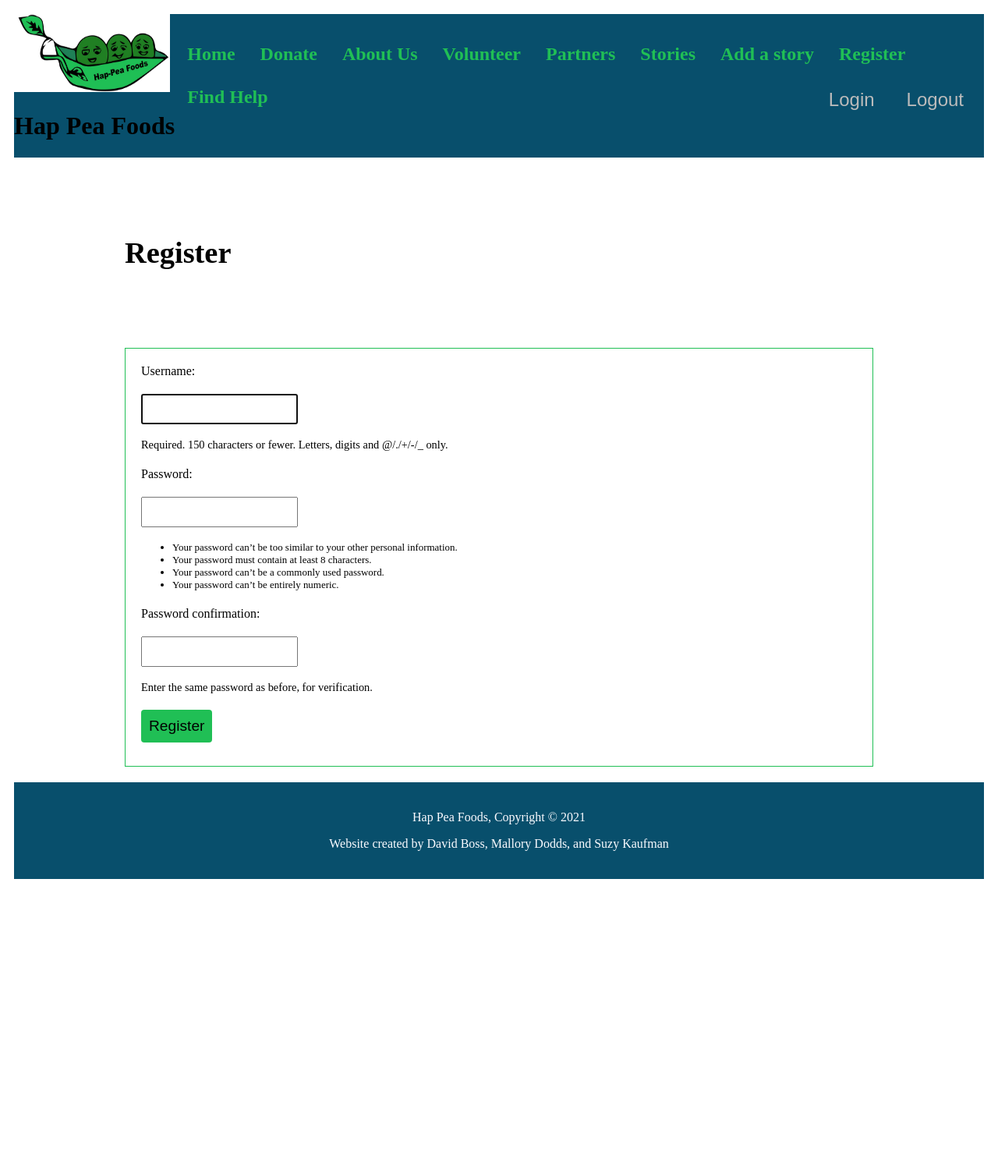
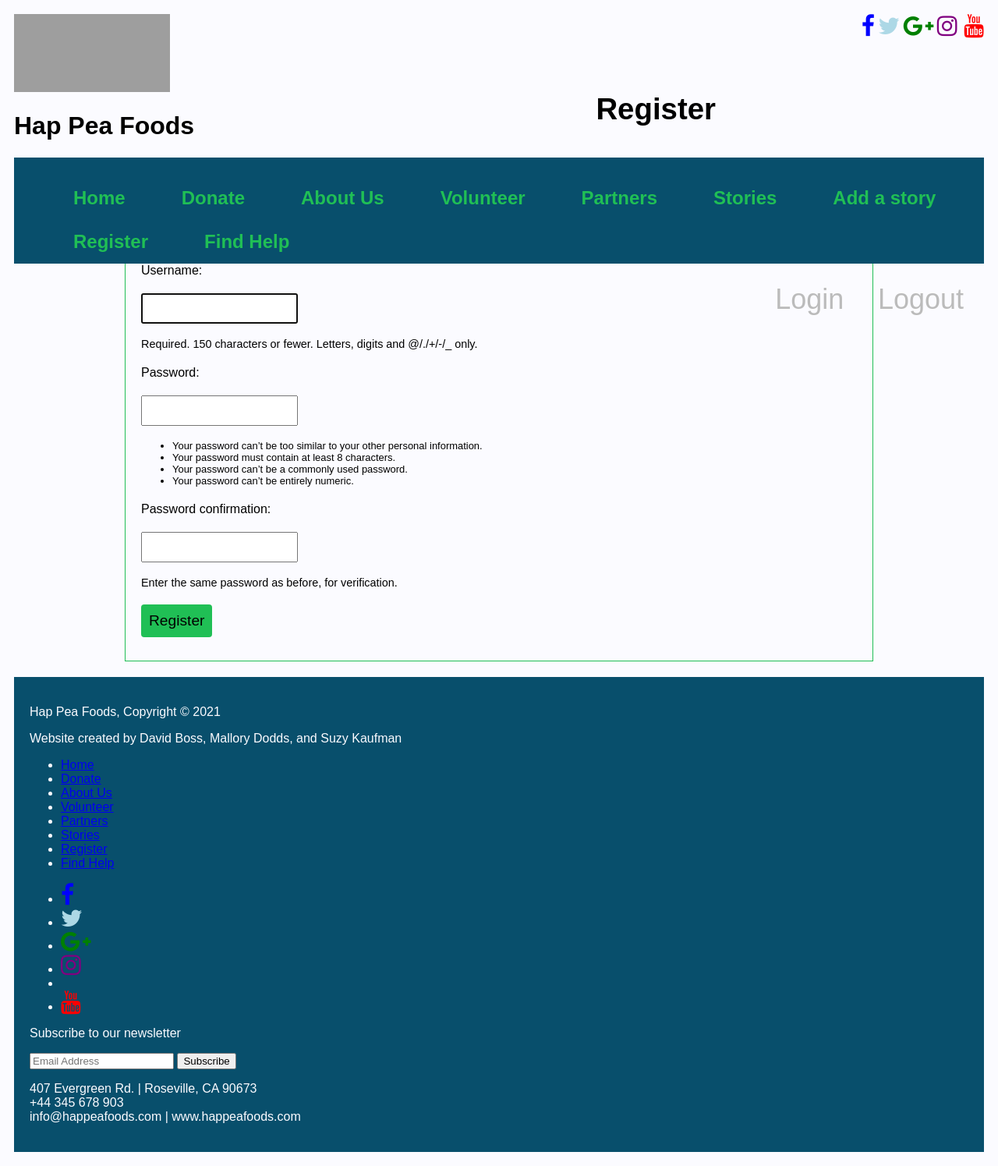
Before and after one commit to dmjefe/hap_pea_foods, a Django app: page /accounts/register/ in a window 1280 px wide. Shown: the whole page at 78% size. Before the commit the page ends 1127 px from the top, so only its background shows below. Run offline with Django 3.2, Linux system fonts and the light colour scheme; grey boxes are pictures that could not be loaded.

Commit message:
HTML CSS changes - Suzy

```diff
--- a/assets/styles.css
+++ b/assets/styles.css
@@ -1,82 +1,90 @@
+/* --------------------  CSS for base_layout starts here ------------------- */
 body {
-  background: #FBFBFF /* grey */
+  background: #FBFBFF; /* whitish */
   font-family: Arial;
   padding: 10px;
 }
 
-/* Style the top navigation bar */
-.topnav {
-  overflow: hidden;
-  background-color: #084F6C; /* bluegreen */
+/* start head_container */
+.logo {
+  float: left;
+  width: 60%;
 }
 
-.topnav #branding{
+.social {
+  float: right;
+}
+
+/* start nav_container */
+.main_nav {
+  overflow: hidden;
+  background-color: #084F6C; /* blueish */
   float:left;
 }
 
-.mainnav li{
+.main_nav li {
   float: left;
   display: inline;
-  padding: 0 20px o 20px;
+  padding: 0 20px 0 20px;
 }
 
-/* Style the topnav links */
-.mainnav a {
+.main_nav a {
   float: left;
   display: block;
-  color: #20BF55; /* lime green */
+  color: #20BF55; /* greenish */
   text-align: center;
   padding: 14px 16px;
   text-decoration: none;
 }
 
 /* Change color on hover */
-.mainnav a:hover {
-  background-color: #FBFBFF; /* grey */
-  color: #000;
+.main_nav a:hover {
+  background-color: #FBFBFF; /* whitish */
+  color: #000; /* black */
 }
 
-.log-nav {
+/* login logout links */
+.login_nav {
   float: right;
 }
 
-.log-nav li {
+.login_nav li {
   display: inline-block;
   margin-left: 5px;
   margin-right: 20px;
 }
 
-.log-nav button {
+.login_nav button {
   background: none;
-  color: #BBB;
+  color: #BBB; /* greyish */
   cursor: pointer;
   border: 0;
   font-size: 1.5em;
 }
 
-
 /* Wrapper */
-.wrapper {
+.wrapper_container {
   max-width: 960px;
   margin: 0 auto;
 }
 
-div.wrapper h1 {
+.wrapper_container h1 {
   text align: center;
   margin: 100px auto;
   font-size: 2.4em;
 }
 
+/* --------------------  CSS for other pages starts here ------------------- */
 /* stories_list css */
 .stories {
   display: grid;
-  grid-template-columns :1fr 1fr 1fr;
+  grid-template-columns: 1fr 1fr 1fr;
   grid-gap: 30px;
 }
 
 .story {
   padding: 10px;
-  border: 1px solid #20BF55; /* lime green */
+  border: 1px solid #20BF55; /* greenish */
   position: relative;
   padding-bottom: 40px;
 }
@@ -87,12 +95,12 @@ div.wrapper h1 {
 
 .story .author {
   padding: 10px;
-  background: #20BF55; /* lime green */
+  background: #20BF55; /* greenish */
   position: absolute;
   right: 0;
   bottom: 0;
   margin: 0;
-  color: #FBFBFF; /* grey */
+  color: #FBFBFF; /* whitish */
 }
 
 /* story-details css */
@@ -119,7 +127,7 @@ div.wrapper h1 {
 /* site form css */
 .site-form {
   margin-top: 60px;
-  border: 1px solid #20BF55; /* lime green */
+  border: 1px solid #20BF55; /* greenish */
   padding: 20px;
 }
 
@@ -130,15 +138,15 @@ div.wrapper h1 {
 }
 
 a.highlight {
-  border: 1px solid #20BF55; /* lime green */
+  border: 1px solid #20BF55;  /* greenish */
   padding: 10px;
   border-radius: 4px;
-  color: #20BF55; /* lime green */
+  color: #20BF55;  /* greenish */
 }
 
 .helptext, .helptext ul {
   margin: 0 auto 20px;
-  color: #000;
+  color: #000; /* black */
   font-size: 0.9em;
   display: block;
 }
@@ -156,7 +164,7 @@ a.highlight {
 }
 
 .site-form input[type="submit"] {
-  background: #20BF55; /* lime green */
+  background: #20BF55; /* greenish */
   border: 0;
   color: #000;
   font-size: 1.2em;
@@ -165,12 +173,31 @@ a.highlight {
 }
 
 
-
-/* Footer */
-.copyright {
+/* --------------------  Continue CSS for base_layout starts here ------------------- */
+/* Footer container */
+footer {   /* overall footer styles */
   padding: 20px;
-  text-align: center;
-  background: #084F6C; /* bluegreen */
-  color: #FBFBFF; /* grey */
+  background: #084F6C; /* blueish */
+  color: #FBFBFF; /* whitish */
   margin-top: 20px;
 }
+
+.f_copyright {
+
+}
+
+.f_links {
+
+}
+
+.f_social {
+
+}
+
+.f_subscribe {
+
+}
+
+.f_address {
+
+}
--- a/templates/base_layout.html
+++ b/templates/base_layout.html
@@ -5,16 +5,31 @@
     <meta charset="utf-8">
     <title>{% block title %}{% endblock %}</title>
     <link rel="stylesheet" href="{% static 'styles.css' %}">
+    <link rel="stylesheet" href="https://cdnjs.cloudflare.com/ajax/libs/font-awesome/4.7.0/css/font-awesome.min.css">
   </head>
   <body>
 
-    <!-- Start Navigation -->
+    <!-- start head_container -->
+    <div class="head_container">
+      <div class="logo">
+        <img src="{ % static 'logo.jpg' % }" height="100px" width="200px"><h1> Hap Pea Foods</h1>
+      </div>
+      <div class="social">
+        <a href="https://www.facebook.com/happeafoods" class="icons"><i class="fa fa-facebook" style="font-size:30px;color:blue;"></i></a>
+        <a href="https://www.twitter.com/happeafoods" class="icons"><i class="fa fa-twitter" style="font-size:30px;color:lightblue;"></i></a>
+        <a href="https://www.plus.google.com/happeafoods" class="icons"><i class="fa fa-google-plus" style="font-size:30px;color:green;"></i></a>
+        <a href="https://www.instagram.com/happeafoods" class="icons"><i class="fa fa-instagram" style="font-size:30px;color:purple;"></i></a>
+        <a href="https://www.pintrest.com/happeafoods" class="icons"><i class="fa fa-pintrest" style="font-size:30px;color:black;"></i></a>
+        <a href="https://www.youtube.com.com/happeafoods" class="icons"><i class="fa fa-youtube" style="font-size:30px;color:red;"></i></a>
+      </div>
+    </div>
+    <!-- End head_container  -->
 
-    <div class="topnav">
-      <div id="branding">
-        <img src="{{MEDIA_URL}}images/logo.jpg" height="100px" width="200px"><h1> Hap Pea Foods</h1>
-      </div>
-      <nav class="mainnav"><h1>
+    <!-- Start nav_container -->
+    <div class="nav_container">
+      <!-- Start main navigation -->
+      <nav class="main_nav">
+        <h1>
         <ul>
           <li class="current"><a href="{% url 'home' %}">Home</a></li>
           <li><a href="{% url 'donate' %}">Donate</a></li>
@@ -23,43 +38,94 @@
           <li><a href="{% url 'partners' %}">Partners</a></li>
           <li><a href="{% url 'stories:stories' %}">Stories</a></li>
           <li><a href="{% url 'stories:create' %}">Add a story</a></li> <!--sub cat of stories -->
-          <li><a href="{% url 'accounts:register' %}">Register</a><li>
+          <li><a href="{% url 'accounts:register' %}">Register</a></li>
           <li><a href="{% url 'find_help' %}">Find Help</a></li>
         </ul>
+        </h1>
       </nav>
-      <nav class="log-nav">
+      <!-- End main navigation -->
+      <!-- Start login logout links -->
+      <nav class="login_nav">
+        <h1>
         <ul>
-          <li class="log-forms">
-            <form class="login-link" action="{% url 'accounts:login' %}" method="post">
+          <li class="log_forms">
+            <form class="login_link" action="{% url 'accounts:login' %}" method="post">
               {% csrf_token %}
               <button type="submit"name="logout">Login</button>
             </form>
           </li>
           <li>
-            <form class="logout-link" action="{% url 'accounts:logout' %}" method="post">
+            <form class="logout_link" action="{% url 'accounts:logout' %}" method="post">
               {% csrf_token %}
               <button type="submit"name="logout">Logout</button>
             </form>
           </li>
         </ul>
-      </h1></nav>
+        </h1>
+      </nav>
+      <!-- End login logout links -->
     </div>
-    <!-- End Navigation -->
+    <!-- End nav_container -->
 
     <!-- Start Wrapper -->
-    <div class="wrapper">
+    <div class="wrapper_container">
       {% block content %}
       {% endblock %}
     </div>
+    <!-- End wrapper -->
 
     <!-- Start Footer -->
     <footer>
-      <div class="copyright">
+      <!-- start copyright container  left-->
+      <div class="f_copyright">
         <p>Hap Pea Foods, Copyright &copy; 2021</p>
         <p>Website created by David Boss, Mallory Dodds, and Suzy Kaufman</p>
       </div>
+      <!-- end copyright container -->
+      <!-- start link container 2nd -->
+      <div class="f_link">
+        <ul>
+          <li class="current"><a href="{% url 'home' %}">Home</a></li>
+          <li><a href="{% url 'donate' %}">Donate</a></li>
+          <li><a href="{% url 'about' %}">About Us</a></li>
+          <li><a href="{% url 'volunteer' %}">Volunteer</a></li>
+          <li><a href="{% url 'partners' %}">Partners</a></li>
+          <li><a href="{% url 'stories:stories' %}">Stories</a></li>
+          <li><a href="{% url 'accounts:register' %}">Register</a></li>
+          <li><a href="{% url 'find_help' %}">Find Help</a></li>
+        </ul>
+      </div>
+      <!-- end link container -->
+      <!-- start social container 3rd -->
+      <div class="f_social">
+        <ul>
+          <li><a href="https://www.facebook.com/happeafoods" class="icons"><i class="fa fa-facebook" style="font-size:30px;color:blue;"></i></a></li>
+          <li><a href="https://www.twitter.com/happeafoods" class="icons"><i class="fa fa-twitter" style="font-size:30px;color:lightblue;"></i></a></li>
+          <li><a href="https://www.plus.google.com/happeafoods" class="icons"><i class="fa fa-google-plus" style="font-size:30px;color:green;"></i></a></li>
+          <li><a href="https://www.instagram.com/happeafoods" class="icons"><i class="fa fa-instagram" style="font-size:30px;color:purple;"></i></a></li>
+          <li><a href="https://www.pintrest.com/happeafoods" class="icons"><i class="fa fa-pintrest" style="font-size:30px;color:black;"></i></a></li>
+          <li><a href="https://www.youtube.com.com/happeafoods" class="icons"><i class="fa fa-youtube" style="font-size:30px;color:red;"></i></a></li>
+        </ul>
+      </div>
+      <!-- end social container -->
+      <!-- start subscribe container 4th -->
+      <div class="f_subscribe">
+        <form action="">
+          <p>Subscribe to our newsletter</p>
+          <input type="text" name="email" placeholder="Email Address" />
+          <input type="submit" name="subscribe" value="Subscribe" />
+        </form>
+      </div>
+      <!-- end subscribe container -->
+      <!-- start address container 5th -->
+      <div class="f_address">
+        <p>407 Evergreen Rd. | Roseville, CA 90673<br>
+          +44 345 678 903<br>
+          info@happeafoods.com | www.happeafoods.com</p>
+      </div>
+      <!-- end address container -->
     </footer>
     <!-- End Footer -->
 
-      </body>
+  </body>
 </html>
```
Also changed, not shown: assets/logo.jpg (renamed from media/images/logo.jpg), db.sqlite3.
